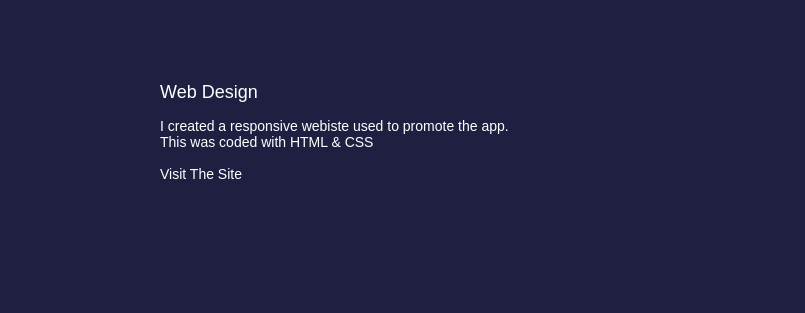
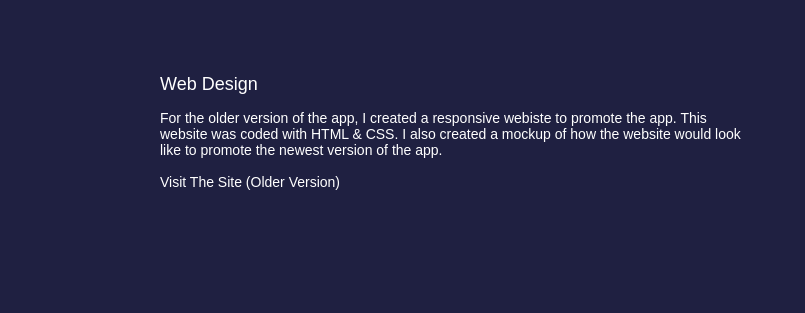
Before and after one commit to Vicko657/portfolio, a plain HTML site: page outset.html in a window 1280 px wide. Shown: the part 3561-3874 px from the top of the page, 0-805 px from the left. Drawn offline with Linux system fonts and the light colour scheme; a web font is replaced by a local one.

Commit message:
Update outset.html

```diff
--- a/outset.html
+++ b/outset.html
@@ -172,10 +172,9 @@ this information on the go.</p>
   <div class="inside flex flex--space-around align-center rows">
     <div class="left flex flex--end columns">
       <h2>Web Design</h2>
-      <p>I created a responsive webiste used to promote the app.<br>
-      This was coded with HTML &amp; CSS<br><br>
+      <p>For the older version of the app, I created a responsive webiste to promote the app. This website was coded with HTML &amp; CSS. I also created a mockup of how the website would look like to promote the newest version of the app.<br><br>
       </p>
-      <a style="color:#fff;" href="outsetapp.html">Visit The Site</a>
+      <a style="color:#fff;" href="outsetapp.html">Visit The Site (Older Version)</a>
 
     </div>
     <div class=" flex flex--space-between columns">
```
